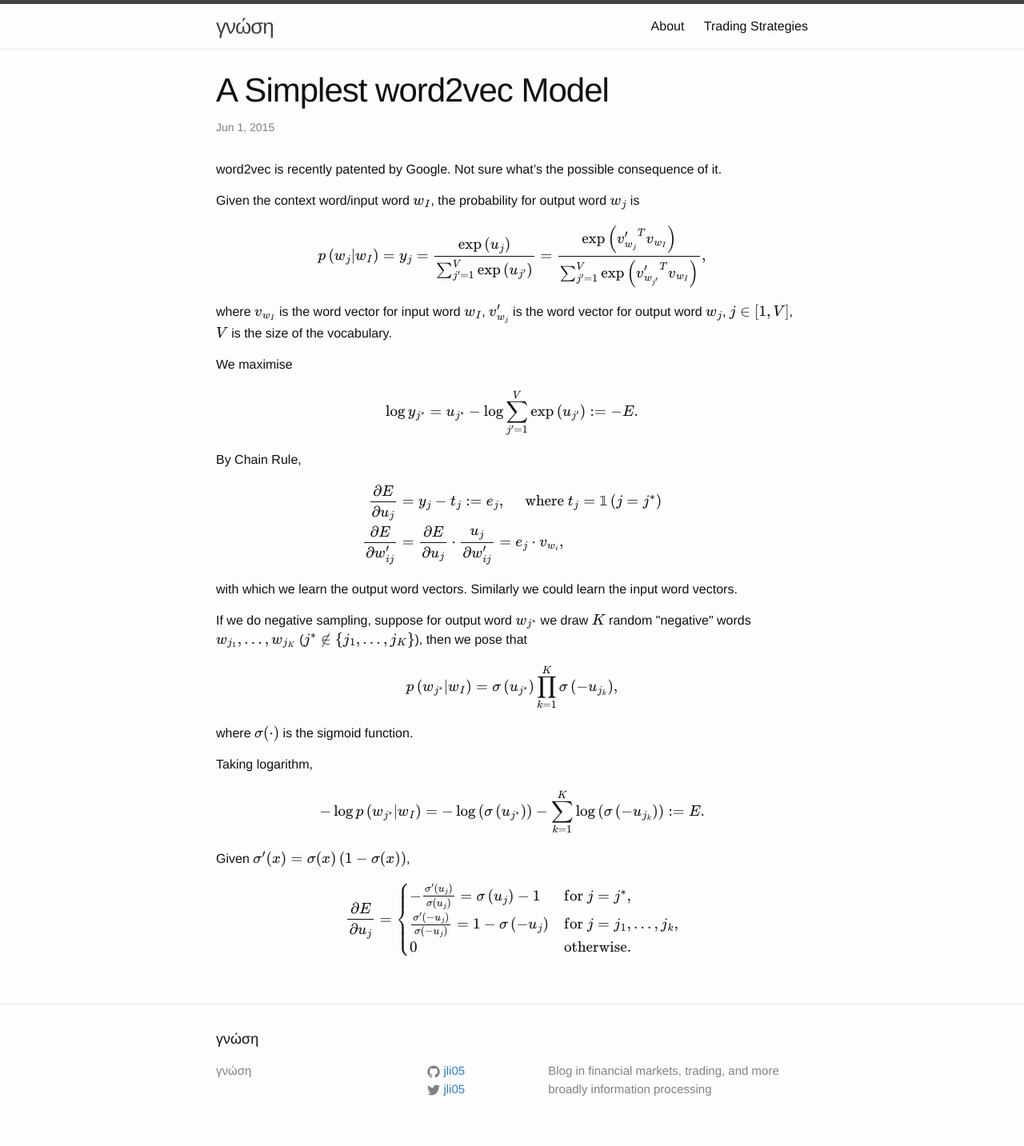
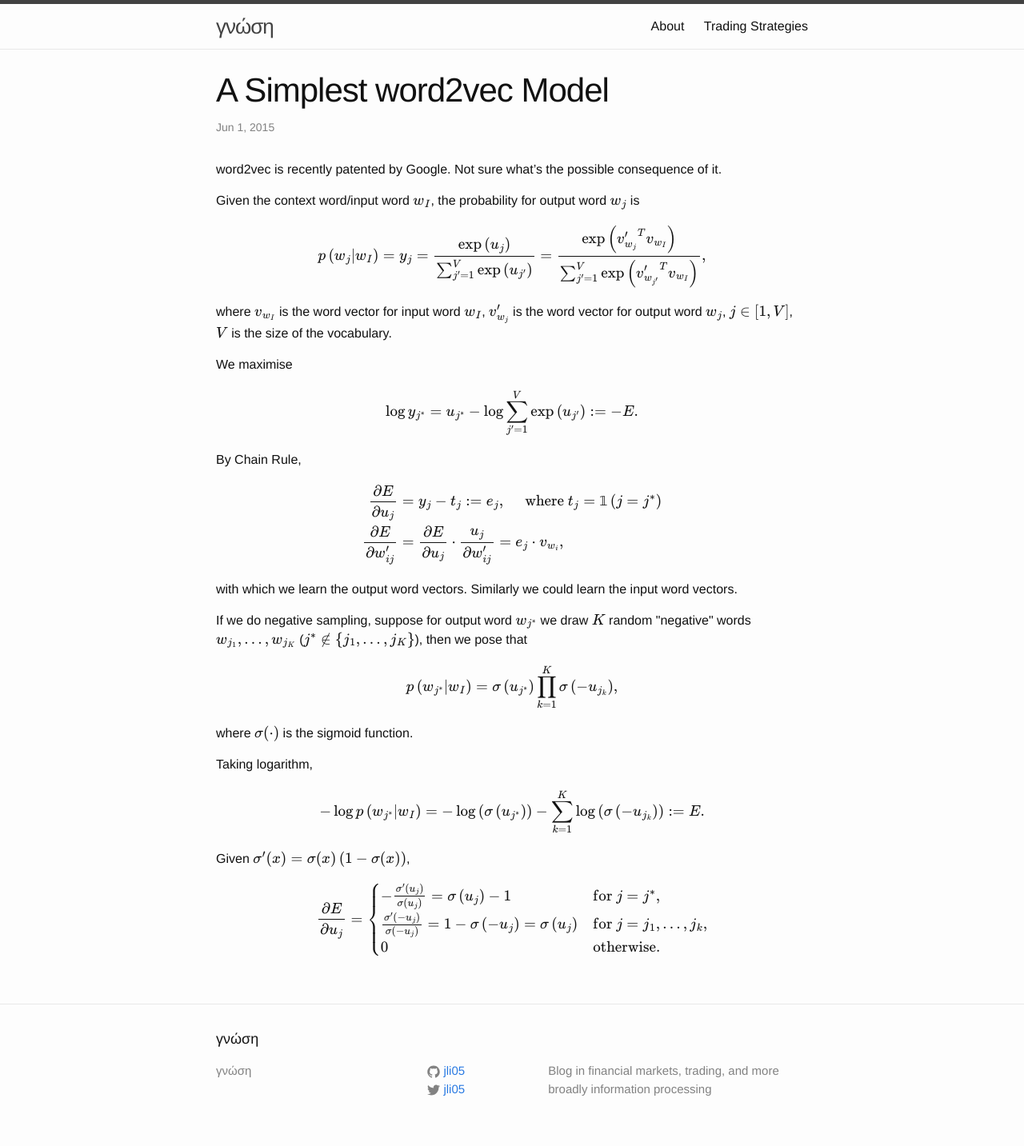
Before and after one commit to jli05/jli05.github.io, a Jekyll site: the page built from _posts/2015-06-01-Simplest-word2vec.markdown, in a window 1280 px wide. Shown: the whole page at 80% size. Built offline with Jekyll 4.4.1, drawn with Linux system fonts in a browser that asks for light colours; Markdown is read by kramdown in place of the engine named in the settings; formulas are drawn with MathJax 3.

Commit message:
Updated further calculation of derivative for negative sampling

```diff
--- a/_posts/2015-06-01-Simplest-word2vec.markdown
+++ b/_posts/2015-06-01-Simplest-word2vec.markdown
@@ -31,6 +31,6 @@ where $\sigma(\cdot)$ is the sigmoid function.</p>
 <p>Given $\sigma'(x)=\sigma(x)\left(1-\sigma(x)\right)$,
 \[\frac{\partial E}{\partial u_j}=\begin{cases}
 -\frac{\sigma'\left(u_j\right)}{\sigma\left(u_j\right)}=\sigma\left(u_j\right)-1& \text{for $j=j^*$,}\\
-\frac{\sigma'\left(-u_j\right)}{\sigma\left(-u_j\right)}=1-\sigma\left(-u_j\right)& \text{for $j=j_1,\ldots,j_k$,}\\
+\frac{\sigma'\left(-u_j\right)}{\sigma\left(-u_j\right)}=1-\sigma\left(-u_j\right)=\sigma\left(u_j\right)& \text{for $j=j_1,\ldots,j_k$,}\\
 0& \text{otherwise.}
 \end{cases}\]</p>
```
